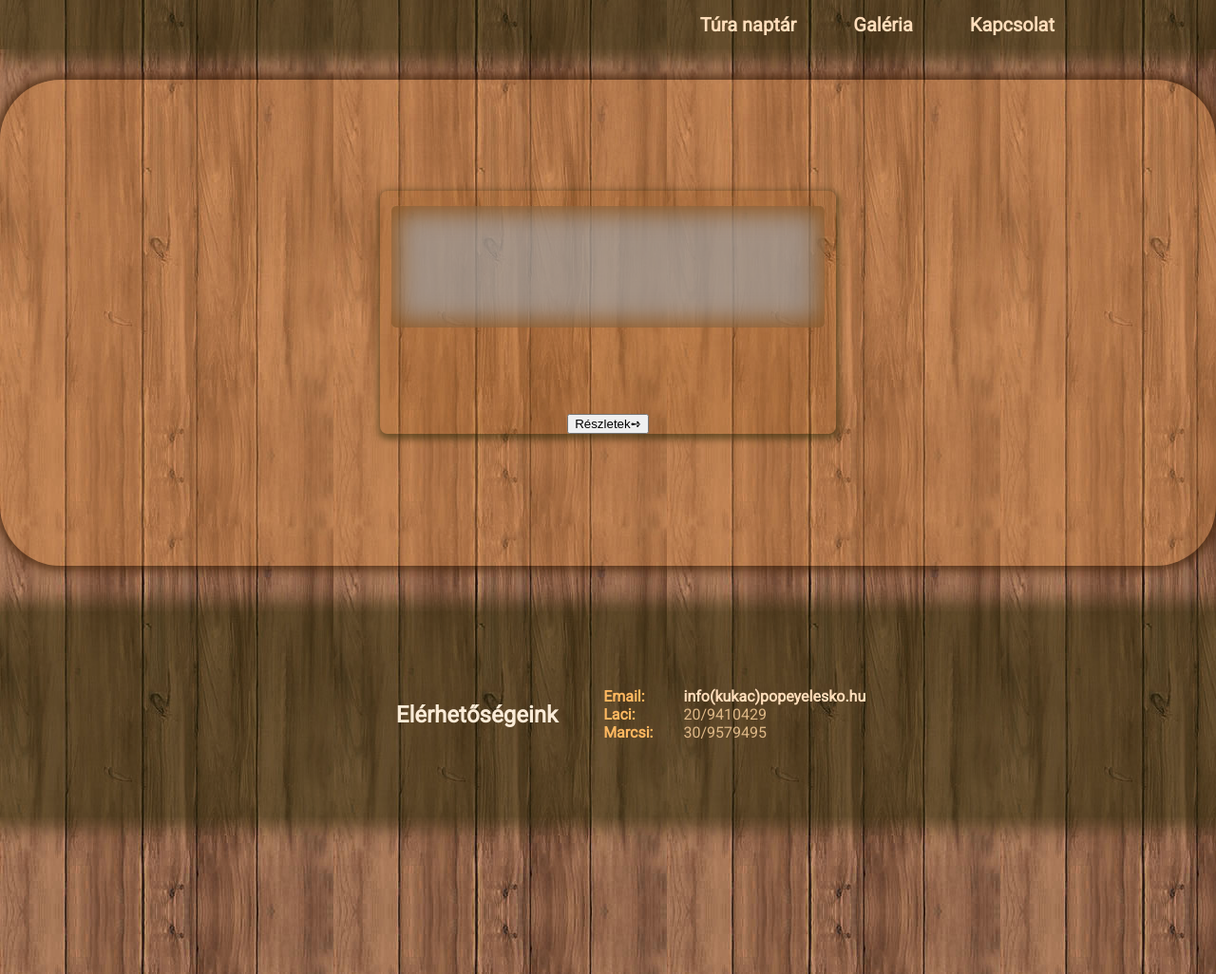
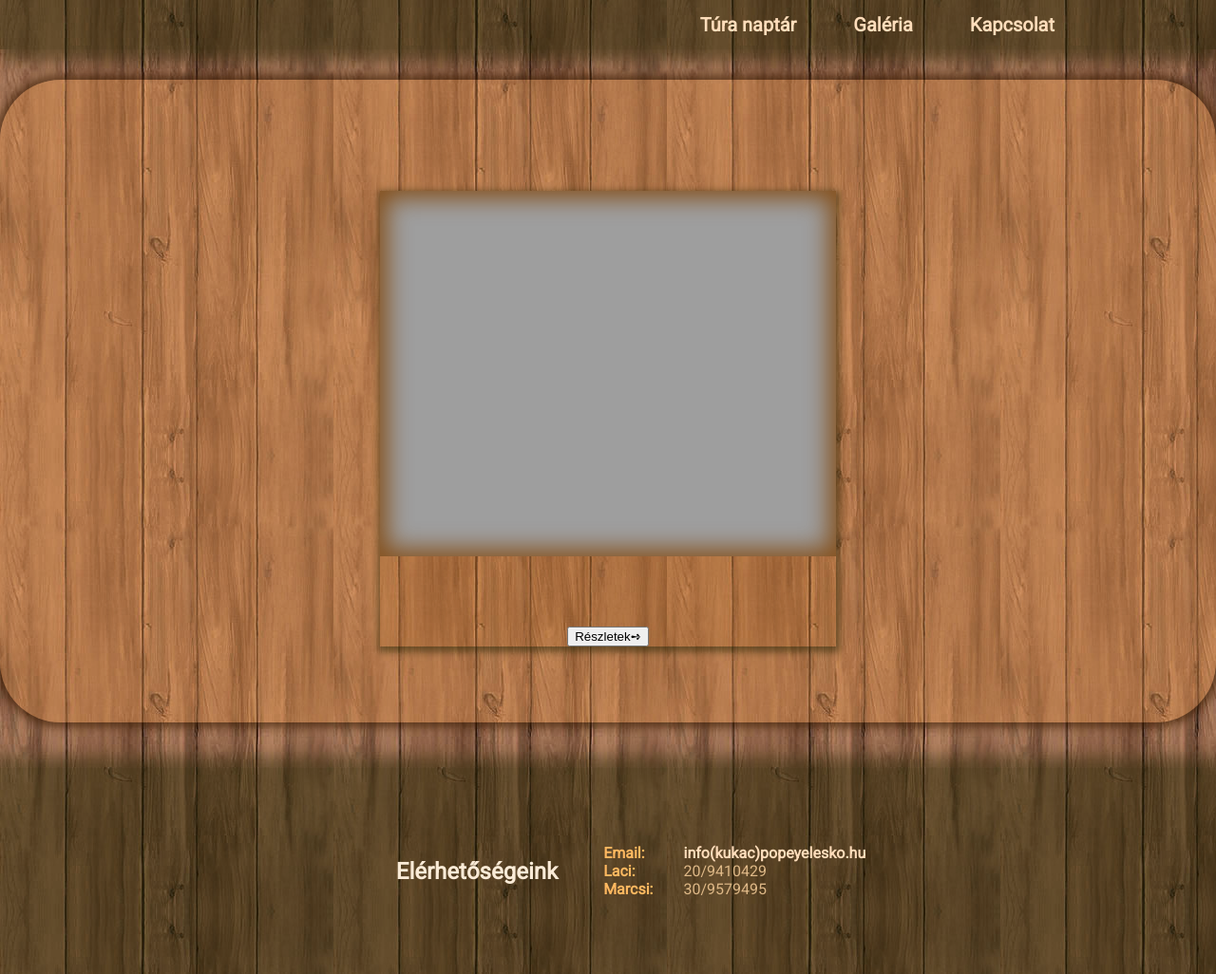
Before and after one commit to popeye-archive/popeye-weblap, a Jekyll site: the page built from index-mavo.html, in a window 1280 px wide. Shown: the whole page at 95% size. Built offline with Jekyll 4.4.1, drawn with Linux system fonts in a browser that asks for light colours.

Commit message:
Túra listában nagy képek, kiemelés szín finomhangolás

```diff
--- a/+site/style.css
+++ b/+site/style.css
@@ -393,10 +393,14 @@ article.card {
 	flex-flow: column nowrap;
 	justify-content: space-between;
 	position: relative;
-	width: 30em;
+	overflow: hidden;
+	margin: 1em;
+	min-width: 30em;
+	min-height: 30em;
 	text-align: center;
 	/* font-size: 0.9em; */
-	border-radius: 0.5em;
+	--border-radius: 0.5em;
+	border-radius: --border-radius;
 	--background: #90602080; /* barack *//* -> section.main */
 	--background: #842121a8; /* piros *//* rgba(132, 33, 33, 0.66); */
 	--background: #20200080; /* világos barna (fapác) */
@@ -404,6 +408,22 @@ article.card {
 	--background: #88440022; /* harmat barna */
 	--shadow: #20200080;
 	background: var(--background);
+	--fade-len: 1px;
+	--fade-len: 4px;
+	--fade-len: 2px;
+	--fade-len: 3px;
+	box-shadow: 1px 3px 7px var(--fade-len) var(--shadow);
+}
+
+article.card:hover, article.card:focus-within {
+	--fade-len-h: calc(var(--fade-len) + 2px);
+	--fade-len-h: calc(var(--fade-len) + 6px);
+	--fade-len-h: calc(var(--fade-len) + 4px);
+	box-shadow: 2px 3px calc(var(--fade-len) + 4px) var(--fade-len-h) var(--shadow);
+	box-shadow: 2px 3px calc(var(--fade-len) + 6px) var(--fade-len-h) var(--shadow);
+	box-shadow: 2px 3px calc(var(--fade-len) + 12px) var(--fade-len-h) var(--shadow);
+	box-shadow: 2px 3px calc(var(--fade-len) + 8px) var(--fade-len-h) var(--shadow);
+	box-shadow: 2px 3px calc(var(--fade-len) + 10px) var(--fade-len-h) var(--shadow);
 }
 
 
@@ -433,30 +453,10 @@ article.card {
 }
 
 
-article.card {
-	margin: 1em;
-	--fade-len: 1px;
-	--fade-len: 4px;
-	--fade-len: 2px;
-	--fade-len: 3px;
-	box-shadow: 1px 3px 7px var(--fade-len) var(--shadow);
-}
-
-article.card:hover, article.card:focus-within {
-	--fade-len-h: calc(var(--fade-len) + 2px);
-	--fade-len-h: calc(var(--fade-len) + 6px);
-	--fade-len-h: calc(var(--fade-len) + 4px);
-	box-shadow: 2px 3px calc(var(--fade-len) + 4px) var(--fade-len-h) var(--shadow);
-	box-shadow: 2px 3px calc(var(--fade-len) + 6px) var(--fade-len-h) var(--shadow);
-	box-shadow: 2px 3px calc(var(--fade-len) + 12px) var(--fade-len-h) var(--shadow);
-	box-shadow: 2px 3px calc(var(--fade-len) + 8px) var(--fade-len-h) var(--shadow);
-	box-shadow: 2px 3px calc(var(--fade-len) + 10px) var(--fade-len-h) var(--shadow);
-}
-
-
 /* article.card a:visited {} */
 
 article.card>a {
+	width: 100%;
 	height: 100%;
 	display: inherit;
 	flex-flow: inherit;
@@ -469,19 +469,6 @@ article.card:hover>a {
 	color: inherit;
 }
 
-article.card h4 {
-}
-
-article.card:hover h4, article.card:focus-within h4 {
-}
-
-article.card img {
-	width: 80%;
-	/* width: 135px; */
-	margin-top: 1em;
-	border-radius: 1em;
-}
-
 .img {
 	width: 100%;
 	height: 100%;
@@ -491,24 +478,16 @@ article.card img {
 	background-repeat: no-repeat;
 }
 
+article.card img,
 article.card .img {
-	width: 95%;
+	width: 100%;
 	height: 100%;
-	min-height: 8em;
-	flex-grow: 2;
-	margin: 1em 0em;
-	/* padding: 1em; */
-	box-sizing: border-box;
-	border-radius: 0.3em;
-	opacity: 0.7;
+	border-radius: --border-radius;
+	/* opacity: 0.7; */
 	box-shadow: inset 0 0 1.5em 0.5em #804000d0;
 }
 
 article.card h4 {
-	/* position: absolute; */
-	/* margin: 0.5em 0.5em auto 0.5em; */
-	/* margin: 0.5em 0.5em 0em 0.5em; */
-	/* flex-grow: 2; */
 }
 
 article.card .ar {
@@ -519,31 +498,18 @@ article.card .ar {
 	color: #ffb860;
 }
 
-article.card .nyil {
-	position: relative;
-	left: 0;
-	transition: all 0.15s ease-in;
-}
-
-article.card:hover .nyil {
-	left: 1em;
-	left: 0.4em;
-}
-
 article.card .button {
 	font-size: 0.9em;
-	padding: 0.3em;
-	border-radius: 0.4em;
-	background: --background;
-	/* border: #804000 solid 2px; */
-	box-shadow: 0 0 4px 3px #804000ff;
+	padding: 1px 0.5em 2px;
+	margin-left: 1em;
+	border-radius: 4px;
+	background: #22445577;
+	border: #224455cc solid 3px
+	/* box-shadow: 0 0 4px 3px #804000ff; */
 }
 
 article.card .button:hover {
-	background: #882222aa;
-	background: coral;
-	/* box-shadow: 0 0 4px 3px #ff775080; */
-	background: #804000ff;
+	background: #224455cc;
 }
 
 
@@ -587,10 +553,10 @@ article.card .button:hover {
 }
 
 .overlay>* {
-	padding: 0.5em 1em;
+	padding: 0.4em 1em;
 	margin: auto;
 	/* opacity: 0.8; */
-	background-color: #77114488;
+	background-color: #22445599;
 }
 
 /*
```
Also changed, not shown: index.html (+9 -7 lines).
